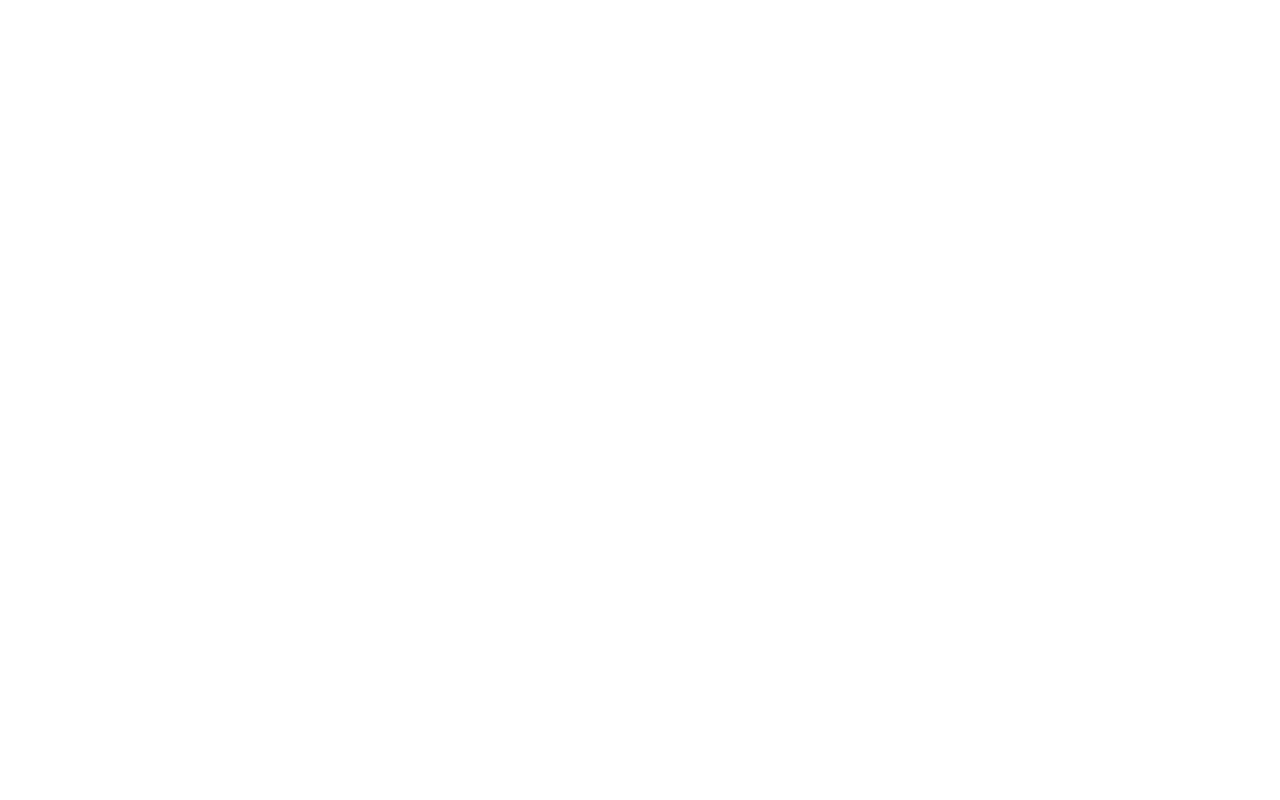
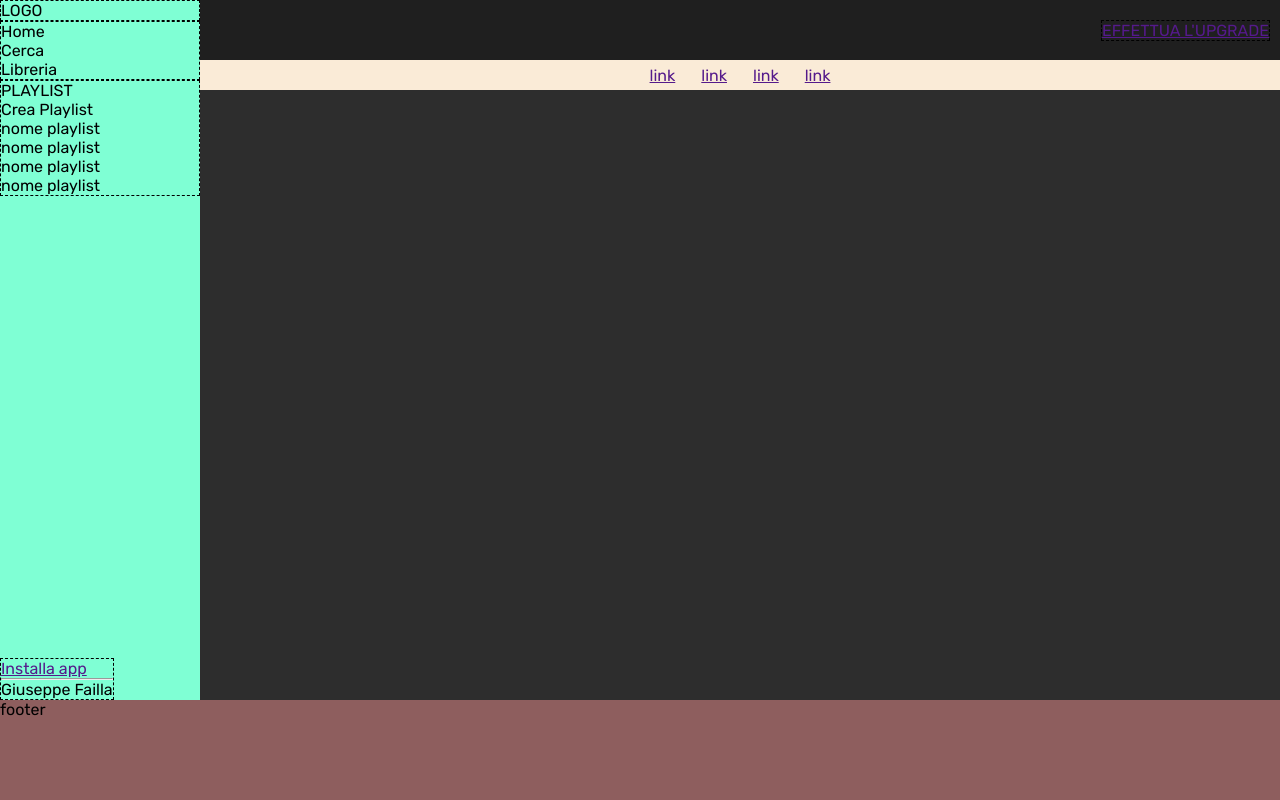
Before and after one commit to GiuseppeF11/html-css-spotifyweb, a plain HTML site: page index.html in a window 1280 px wide. Drawn offline with Linux system fonts and the light colour scheme.

Commit message:
Aggiunte sezioni struttura

```diff
--- a/css/style.css
+++ b/css/style.css
@@ -8,13 +8,100 @@
 /* GENERAL */
 
 html {
-    font-family: Arial, Helvetica, sans-serif;
+    font-family: 'Inter', sans-serif;
+    font-family: 'Rubik', sans-serif;
 }
 
-/* HEADER */
+body {
+    min-width: 500px;
+}
 
+ul {
+    list-style-type: none;
+}
+
+/* .debug .container {
+    border: 1px solid red;
+} */
 
 /* MAIN */
 
+main {
+    height: calc(100vh - 100px);
+    display: flex;
+}
+/* ASIDE */
+
+aside {
+    width: 200px;
+    height: 100%;
+    background-color: aquamarine;
+    display: flex;
+    flex-direction: column;
+    position: relative;
+}
+
+.debug-border{
+    border: 1px dashed black;
+}
+
+main > div {
+    height: 100%;
+    width: calc(100% - 200px);
+    background-color: rgb(45, 45, 45);
+}
+
+aside > *:last-child {
+    position: absolute;
+    bottom: 0;
+}
+
+
+/* MAIN HEADER */
+
+main > div > header {
+    width: 100%;
+    height: 60px;
+    background-color: rgba(21, 21, 21, 0.551);
+    display: flex;
+    align-items: center;
+    justify-content: flex-end;
+    padding: 10px;
+    /* position: fixed; */
+}
+
+/* MAIN NAVIGATION */
+
+main > div {
+    overflow: auto;
+}
+
+.jukebox{
+    min-height: 200vh;
+}
+
+.genre {
+    height: 30px;
+    background-color: antiquewhite;
+    display: flex;
+    justify-content: center;
+    align-items: center;
+}
+
+.genre > ul {
+    display: flex;
+}
+
+.genre > ul > li > a {
+    margin: 0 5px;
+    padding: 3px 8px;
+}
+
 
 /* FOOTER */
+
+footer {
+    width: 100vw;
+    height: 100px;
+    background-color: rgb(142, 94, 94);
+}
--- a/index.html
+++ b/index.html
@@ -8,26 +8,73 @@
 
     <!-- CSS -->
     <link rel="stylesheet" href="css/style.css">
+    <link rel="preconnect" href="https://fonts.googleapis.com">
+    <link rel="preconnect" href="https://fonts.gstatic.com" crossorigin>
+    <link href="https://fonts.googleapis.com/css2?family=Inter:wght@500&family=Rubik:wght@300;400;500&display=swap" rel="stylesheet">
 </head>
 
-<body>
-            <!-- INIZIO HEADER -->
-    <header>
+<body class="debug">
 
-    </header>
-            <!-- FINE HEADER -->
+        <main>
+                <aside>
+                        <div class="aside-logo debug-border">
+                                <img src="" alt="">LOGO
+                        </div>
 
-            <!-- INIZIO MAIN -->
-    <main>
+                        <nav class="navigation debug-border">
+                                <ul>
+                                        <li>Home</li>
+                                        <li>Cerca</li>
+                                        <li>Libreria</li>
+                                </ul>
+                        </nav>
 
-    </main>
-            <!-- FINE MAIN -->
+                        <nav class="playlist debug-border">
+                                <ul> PLAYLIST
+                                        <li> Crea Playlist</li>
+                                        <li>nome playlist</li>
+                                        <li>nome playlist</li>
+                                        <li>nome playlist</li>
+                                        <li>nome playlist</li>
+                                </ul>
+                        </nav>
 
-            <!-- INIZIO FOOTER -->
-    <footer>
+                        <nav class="account debug-border">
+                                <a href="">Installa app</a>
+                                <hr>
+                                Giuseppe Failla
+                        </nav>
+                </aside>
 
-    </footer>
-            <!-- FINE FOOTER -->
+                <div class="navigation-container">
+                        <header>
+                                <a href="" class="debug-border">EFFETTUA L'UPGRADE</a>
+                        </header>
 
+                        <div class="jukebox">
+                                <section class="genre">
+                                        <ul>
+                                                <li><a href="">link</a></li>
+                                                <li><a href="">link</a></li>
+                                                <li><a href="">link</a></li>
+                                                <li><a href="">link</a></li>
+                                        </ul>
+
+                                </secction>
+
+                                <section class="album">
+
+                                </section>
+                        </div>
+                </div>
+        </main>
+
+                <!-- INIZIO FOOTER -->
+        <footer>
+                <div class="container">
+                        footer
+                </div>
+        </footer>
+                <!-- FINE FOOTER -->
 </body>
 </html>
```
